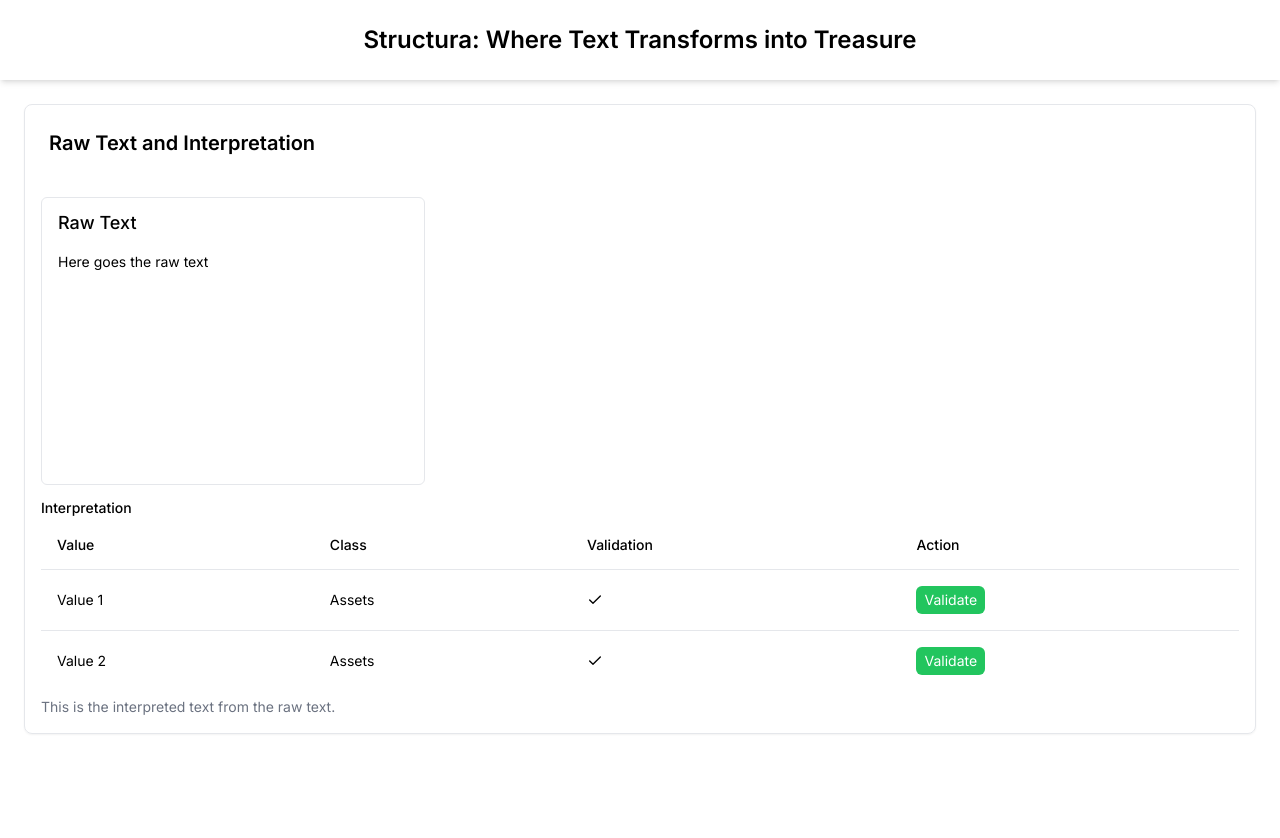
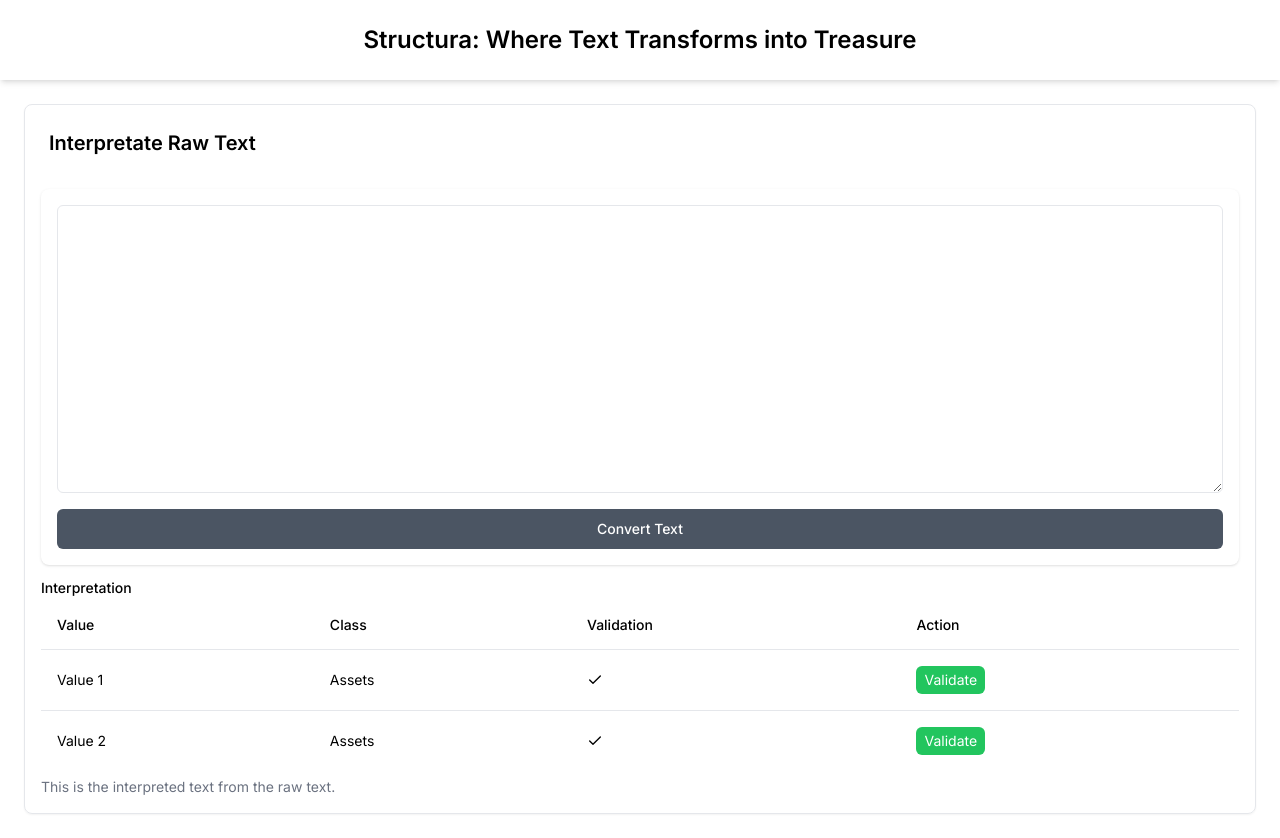
Before and after one commit to louis-sanna-eki/structura, a Next.js app: page / in a window 1280 px wide. Before the commit the page ends 800 px from the top, so only its background shows below. Built offline with nearby package versions, Linux system fonts and the light colour scheme.

Commit message:
feat(button)

```diff
--- a/app/page.tsx
+++ b/app/page.tsx
@@ -4,7 +4,7 @@
  */
 "use client";
 import { CardHeader, CardContent, Card } from "@/components/ui/card";
-import { ScrollArea } from "@/components/ui/scroll-area";
+import { Textarea } from "@/components/ui/textarea";
 import { Label } from "@/components/ui/label";
 import {
   TableHead,
@@ -14,6 +14,7 @@ import {
   TableBody,
   Table,
 } from "@/components/ui/table";
+import { Button } from "@/components/ui/button";
 
 export default function Home() {
   return (
@@ -29,17 +30,15 @@ function Silver() {
     <div className="p-6">
       <Card>
         <CardHeader>
-          <h2 className="text-xl font-semibold">Raw Text and Interpretation</h2>
+          <h2 className="text-xl font-semibold">Interpretate Raw Text</h2>
         </CardHeader>
-        <CardContent className="p-4">
-          <ScrollArea className="h-72 w-full max-w-sm rounded-md border">
-            <div className="p-4 text-sm">
-              <h3 className="mb-4 text-lg font-medium leading-none">
-                Raw Text
-              </h3>
-              <p className="mt-4 leading-7">Here goes the raw text</p>
-            </div>
-          </ScrollArea>
+        <CardContent className="p-4 pt-2">
+          <div className="bg-white shadow rounded-lg p-4">
+            <Textarea className="h-72 w-full max-w rounded-md border text-white"></Textarea>
+            <Button className="mt-4 px-4 py-2 w-full rounded-md text-white bg-gray-600 hover:bg-gray-700">
+              Convert Text
+            </Button>
+          </div>
           <div className="grid w-full gap-1.5 mt-4">
             <Label htmlFor="interpretation">Interpretation</Label>
             <KPITable />
--- /dev/null
+++ b/components/ui/button.tsx
@@ -0,0 +1,56 @@
+import * as React from "react"
+import { Slot } from "@radix-ui/react-slot"
+import { cva, type VariantProps } from "class-variance-authority"
+
+import { cn } from "@/lib/utils"
+
+const buttonVariants = cva(
+  "inline-flex items-center justify-center whitespace-nowrap rounded-md text-sm font-medium ring-offset-white transition-colors focus-visible:outline-none focus-visible:ring-2 focus-visible:ring-gray-950 focus-visible:ring-offset-2 disabled:pointer-events-none disabled:opacity-50 dark:ring-offset-gray-950 dark:focus-visible:ring-gray-300",
+  {
+    variants: {
+      variant: {
+        default: "bg-gray-900 text-gray-50 hover:bg-gray-900/90 dark:bg-gray-50 dark:text-gray-900 dark:hover:bg-gray-50/90",
+        destructive:
+          "bg-red-500 text-gray-50 hover:bg-red-500/90 dark:bg-red-900 dark:text-gray-50 dark:hover:bg-red-900/90",
+        outline:
+          "border border-gray-200 bg-white hover:bg-gray-100 hover:text-gray-900 dark:border-gray-800 dark:bg-gray-950 dark:hover:bg-gray-800 dark:hover:text-gray-50",
+        secondary:
+          "bg-gray-100 text-gray-900 hover:bg-gray-100/80 dark:bg-gray-800 dark:text-gray-50 dark:hover:bg-gray-800/80",
+        ghost: "hover:bg-gray-100 hover:text-gray-900 dark:hover:bg-gray-800 dark:hover:text-gray-50",
+        link: "text-gray-900 underline-offset-4 hover:underline dark:text-gray-50",
+      },
+      size: {
+        default: "h-10 px-4 py-2",
+        sm: "h-9 rounded-md px-3",
+        lg: "h-11 rounded-md px-8",
+        icon: "h-10 w-10",
+      },
+    },
+    defaultVariants: {
+      variant: "default",
+      size: "default",
+    },
+  }
+)
+
+export interface ButtonProps
+  extends React.ButtonHTMLAttributes<HTMLButtonElement>,
+    VariantProps<typeof buttonVariants> {
+  asChild?: boolean
+}
+
+const Button = React.forwardRef<HTMLButtonElement, ButtonProps>(
+  ({ className, variant, size, asChild = false, ...props }, ref) => {
+    const Comp = asChild ? Slot : "button"
+    return (
+      <Comp
+        className={cn(buttonVariants({ variant, size, className }))}
+        ref={ref}
+        {...props}
+      />
+    )
+  }
+)
+Button.displayName = "Button"
+
+export { Button, buttonVariants }
--- /dev/null
+++ b/components/ui/textarea.tsx
@@ -0,0 +1,24 @@
+import * as React from "react"
+
+import { cn } from "@/lib/utils"
+
+export interface TextareaProps
+  extends React.TextareaHTMLAttributes<HTMLTextAreaElement> {}
+
+const Textarea = React.forwardRef<HTMLTextAreaElement, TextareaProps>(
+  ({ className, ...props }, ref) => {
+    return (
+      <textarea
+        className={cn(
+          "flex min-h-[80px] w-full rounded-md border border-gray-200 bg-white px-3 py-2 text-sm ring-offset-white placeholder:text-gray-500 focus-visible:outline-none focus-visible:ring-2 focus-visible:ring-gray-950 focus-visible:ring-offset-2 disabled:cursor-not-allowed disabled:opacity-50 dark:border-gray-800 dark:bg-gray-950 dark:ring-offset-gray-950 dark:placeholder:text-gray-400 dark:focus-visible:ring-gray-300",
+          className
+        )}
+        ref={ref}
+        {...props}
+      />
+    )
+  }
+)
+Textarea.displayName = "Textarea"
+
+export { Textarea }
--- a/package.json
+++ b/package.json
@@ -12,6 +12,7 @@
     "@radix-ui/react-icons": "^1.3.0",
     "@radix-ui/react-label": "^2.0.2",
     "@radix-ui/react-scroll-area": "^1.0.5",
+    "@radix-ui/react-slot": "^1.0.2",
     "class-variance-authority": "^0.7.0",
     "clsx": "^2.0.0",
     "lucide-react": "^0.294.0",
```
Also changed, not shown: 1 other file (tests, documents, lock files or other folders).
